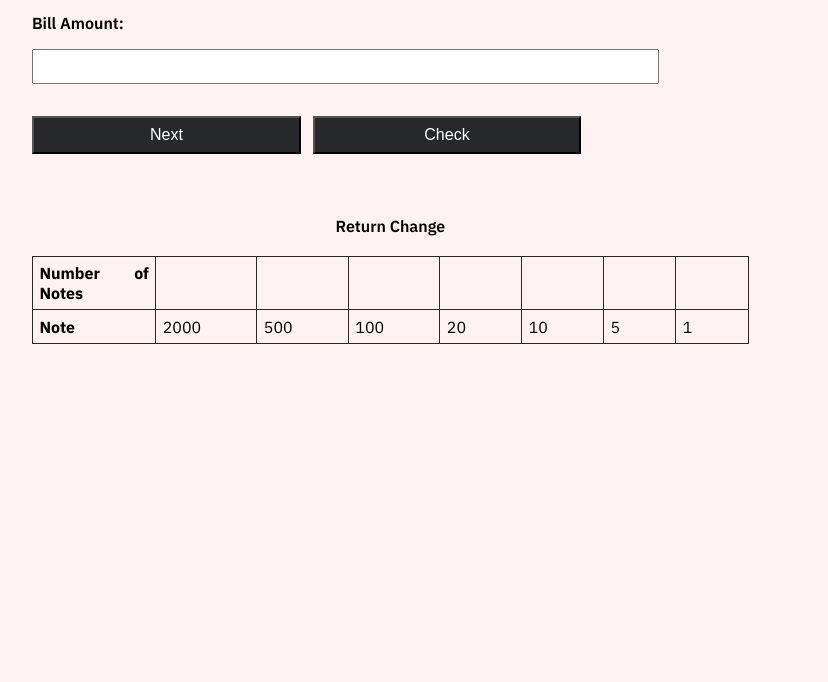
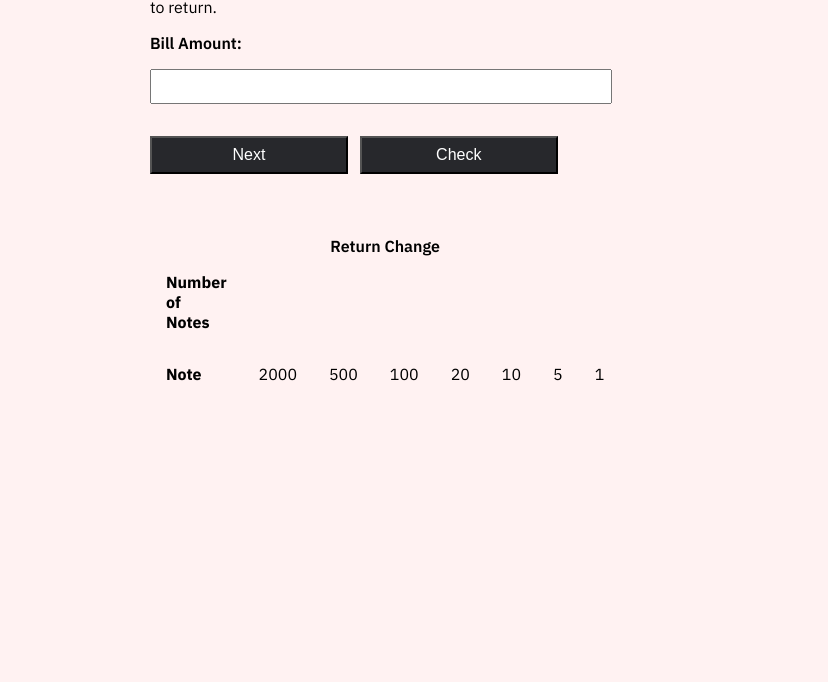
Before and after one commit to vishalsinghrawat29/cash-register, a plain HTML site: page index.html in a window 1280 px wide. Shown: the part 118-800 px from the top of the page, without its empty margins (160-988 px from the left). Drawn offline with Linux system fonts and the light colour scheme.

Commit message:
Update style.css

```diff
--- a/style.css
+++ b/style.css
@@ -6,8 +6,8 @@
 }
 body{
     background-color: #fff2f2;
-    width: 70%;
-    margin: 0% 15%;
+    width: 660px;
+    margin: auto;
     text-align: left;
     font-family: 'IBM Plex Sans', sans-serif;
 }
@@ -41,7 +41,7 @@ button{
 caption{
     font-size: 16px;
     font-weight: 600;
-    margin: 1.2rem;
+    margin-top: 1.2rem;
 }
 #error-message{
     font-size: 16px;
@@ -51,16 +51,12 @@ caption{
 }
 
 table{
-    width: 80%;
-    text-align: justify;
-     border-collapse: collapse;
-     margin:  0 10% 0 0 ;
+    border-collapse: collapse;
+    width: 70%;
 
 }
 
 th, td {
-    border: 1px solid #27282c;
-  width: 0%;
-  border-collapse: collapse;
-  padding: 0.4rem;
+    margin: 1rem;
+    padding: 1rem;
 }
```
